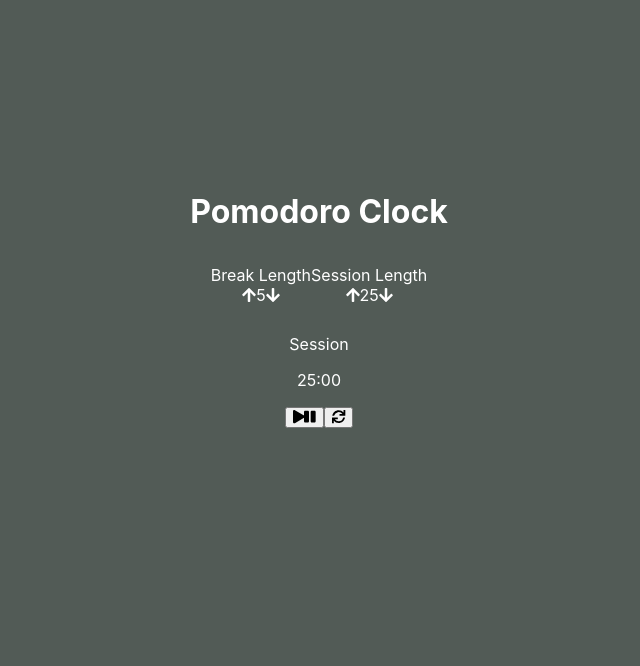
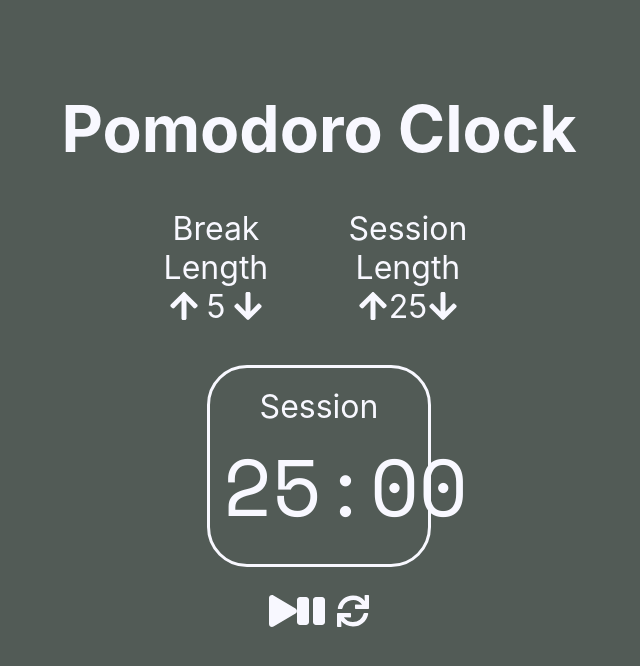
Before and after one commit to rizsyed1/pomodoro-clock, a React (Create React App) app: page / in a window 1280 px wide. Shown: the top 666 px of the page, without its empty margins (321-961 px from the left). Built offline with nearby package versions, Linux system fonts and the light colour scheme.

Commit message:
added styling

```diff
--- a/src/App.css
+++ b/src/App.css
@@ -1,16 +1,24 @@
 html{
   background-color: #525B56;
   height: 100vh;
-  color: white;
+  color: #f8f8ff;
   text-align: center
 }
 
 .timeAdjusterContainer{
   display: flex;
-  justify-content: center;
-  padding: 1%
+  justify-content: space-around;
+  margin-left: 35%;
+  width: 30%;
+  font-size: 2em;
 }
 
 .title{
-  margin-top: 15%;
+  margin-top: 7%;
+  font-size: 4em;
 }
+
+.timerAndButtons{
+  padding-top: 3%;
+  text-align: center
+}
--- a/src/App.js
+++ b/src/App.js
@@ -80,9 +80,11 @@ class App extends React.Component {
   }
 
   workTimeUpArrowClick = () => {
+    if ( this.state.timeAdjusterWorkTime < 5940) {
       this.setState( (state) => ({
         timeAdjusterWorkTime: state.timeAdjusterWorkTime + 60,
       }));
+    }
   }
 
   workTimeDownArrowClick = () => {
@@ -94,9 +96,11 @@ class App extends React.Component {
   }
 
   restTimeUpArrowClick = () => {
+    if( this.state.timeAdjusterBreakTime < 5940){
       this.setState( (state) => ({
         timeAdjusterBreakTime: state.timeAdjusterBreakTime  + 60,
       }));
+    }
   }
 
   restTimeDownArrowClick = () => {
@@ -111,6 +115,7 @@ class App extends React.Component {
     return (
       <div className='pomodoro' >
         <h1 className='title'>Pomodoro Clock</h1>
+
         <div className='timeAdjusterContainer'>
           <TimeAdjuster
             timeAdjusterName='Break Length'
@@ -125,6 +130,8 @@ class App extends React.Component {
             time={this.state.timeAdjusterWorkTime}
           />
         </div>
+
+        <div className='timerAndButtons'>
           <Timer
             workTimer={this.state.workTimer}
             timeLeft={this.state.timeLeft}
@@ -137,6 +144,7 @@ class App extends React.Component {
             resetTimer={this.resetTimer}
           />
         </div>
+      </div>
     )
   }
 }
--- a/src/PlayPauseButton/PlayPauseButton.css
+++ b/src/PlayPauseButton/PlayPauseButton.css
@@ -0,0 +1,6 @@
+.playPauseButton{
+    background-color: #525B56;
+    color: #f8f8ff;
+    border-style: none;
+    font-size: 2em;
+}
--- a/src/PlayPauseButton/PlayPauseButton.js
+++ b/src/PlayPauseButton/PlayPauseButton.js
@@ -1,9 +1,10 @@
 import React from 'react';
 import { FontAwesomeIcon } from '@fortawesome/react-fontawesome';
 import { faPlay, faPause } from '@fortawesome/free-solid-svg-icons';
+import './PlayPauseButton.css'
 
 
-function PlayPauseButton ({play, pause, countDown}) {
+function PlayPauseButton ({countDown}) {
     return (
         <button onClick={countDown} className='playPauseButton'><FontAwesomeIcon icon={faPlay} /><FontAwesomeIcon icon={faPause} /></button>
     )
--- a/src/ResetButton/ResetButton.css
+++ b/src/ResetButton/ResetButton.css
@@ -0,0 +1,6 @@
+.resetButton{
+    background-color: #525B56;
+    color: #f8f8ff;
+    border-style: none;
+    font-size: 2em;
+}
--- a/src/ResetButton/ResetButton.js
+++ b/src/ResetButton/ResetButton.js
@@ -1,10 +1,11 @@
 import React from 'react';
 import { FontAwesomeIcon } from '@fortawesome/react-fontawesome';
 import { faSync } from '@fortawesome/free-solid-svg-icons';
+import './ResetButton.css';
 
 const ResetButton = ({ resetTimer }) => {
     return(
-        <button type='button' onClick={ resetTimer } ><FontAwesomeIcon icon={ faSync } /></button>
+        <button className='resetButton' type='button' onClick={ resetTimer } ><FontAwesomeIcon icon={ faSync } /></button>
     )
 }
 
--- a/src/TimeAdjuster/TimeAdjuster.css
+++ b/src/TimeAdjuster/TimeAdjuster.css
@@ -0,0 +1,9 @@
+.timeContainer{
+    display: inline-block;
+}
+
+.time{
+    display: inline-block;
+    width: 20%;
+
+}
--- a/src/TimeAdjuster/TimeAdjuster.js
+++ b/src/TimeAdjuster/TimeAdjuster.js
@@ -3,6 +3,7 @@ import PropTypes from 'prop-types';
 import { FontAwesomeIcon } from '@fortawesome/react-fontawesome';
 import { faArrowUp } from '@fortawesome/free-solid-svg-icons';
 import { faArrowDown } from '@fortawesome/free-solid-svg-icons';
+import './TimeAdjuster.css'
 
 let timeDisplay = ( seconds) => {
         let returnedMinutes = Math.floor(seconds / 60)
@@ -11,7 +12,7 @@ let timeDisplay = ( seconds) => {
 
 function TimeAdjuster({time, downArrowClick, upArrowClick, timeAdjusterName}) {
     return (
-        <div className='container'>
+        <div className='timeContainer'>
             <span className='header'>{timeAdjusterName}</span>
             <br />
             <span onClick={upArrowClick} className='arrowUp'><FontAwesomeIcon icon={faArrowUp}/></span>
--- a/src/Timer/Timer.css
+++ b/src/Timer/Timer.css
@@ -0,0 +1,25 @@
+@import url('https://fonts.googleapis.com/css?family=Space+Mono&display=swap');
+
+.timerContainer{
+    display: flex;
+    justify-content: center;
+    flex-direction: column;
+    border-style: solid;
+    width: 15%;
+    margin-bottom: 2%;
+    margin-left: auto;
+    margin-right: auto;
+    padding: 1.5% 1%;
+    border-radius: 40px;
+}
+
+.titleSession{
+    font-size: 2em;
+}
+
+.timeDisplay{
+    font-family: 'Space Mono', monospace;
+    font-size: 5em;
+}
+
+;
--- a/src/Timer/Timer.js
+++ b/src/Timer/Timer.js
@@ -1,6 +1,5 @@
 import React from 'react';
 import './Timer.css';
-import PropTypes from 'prop-types';
 
 let timeDisplay = ( seconds) => {
         let returnedMinutes = Math.floor(seconds / 60)
@@ -22,16 +21,16 @@ let timeDisplay = ( seconds) => {
 function Timer({timeLeft, workTimer, timeAdjusterWorkTime}) {
     if(workTimer === ''){
         return (
-            <div className='container'>
-                <p>Session</p>
-                <p>{timeDisplay(timeAdjusterWorkTime)}</p>
+            <div className='timerContainer'>
+                <span className='titleSession'>Session</span>
+                <span className='timeDisplay'>{timeDisplay(timeAdjusterWorkTime)}</span>
             </div>
         )
     } else {
         return (
-            <div className='container'>
-                <p>Session</p>
-                <p>{timeDisplay(timeLeft)}</p>
+            <div className='timerContainer'>
+                <span className='titleSession'>Session</span>
+                <span className='timeDisplay'>{timeDisplay(timeLeft)}</span>
             </div>
         )
     }
```
Lines whose indentation alone changed are shown as unchanged.
